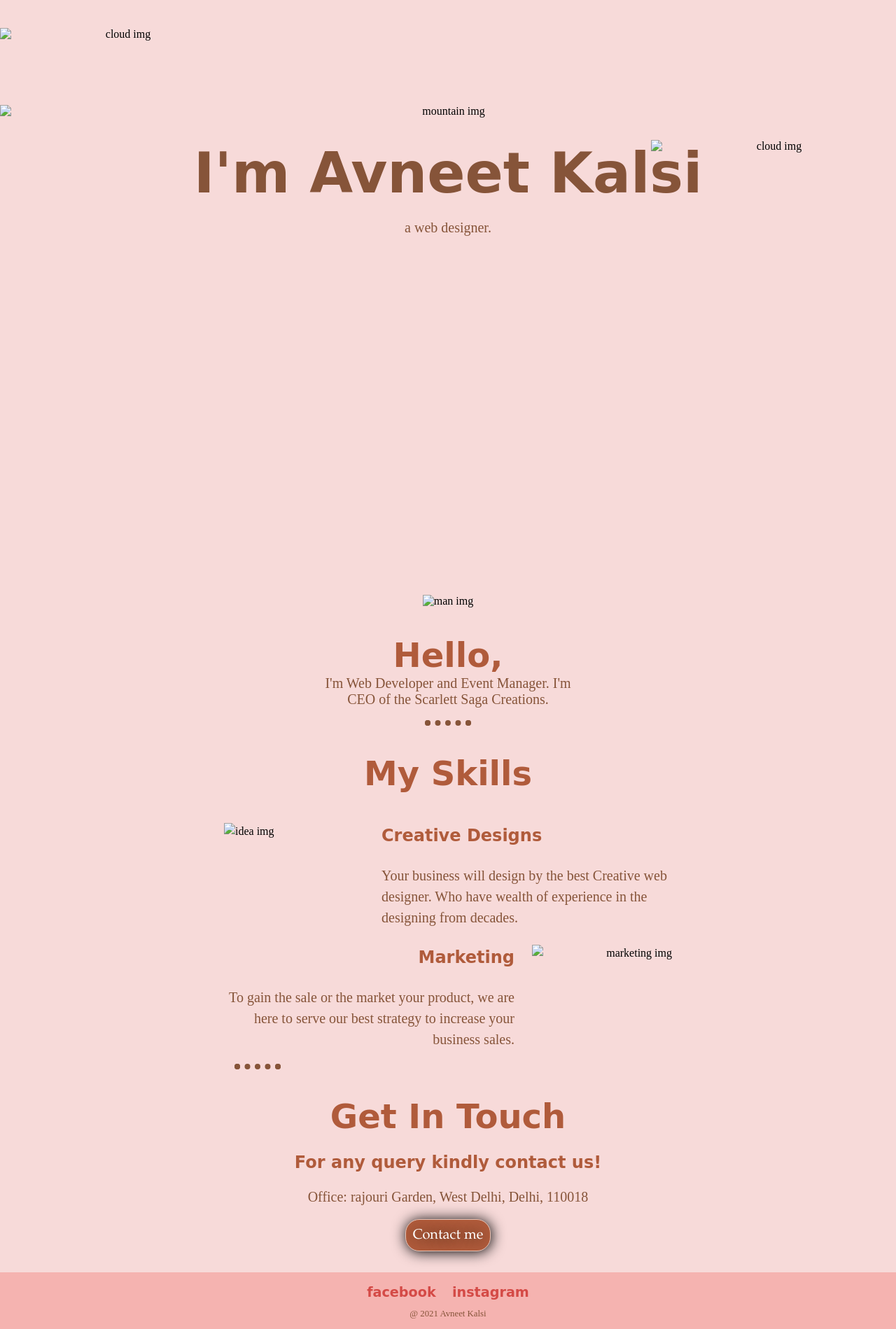
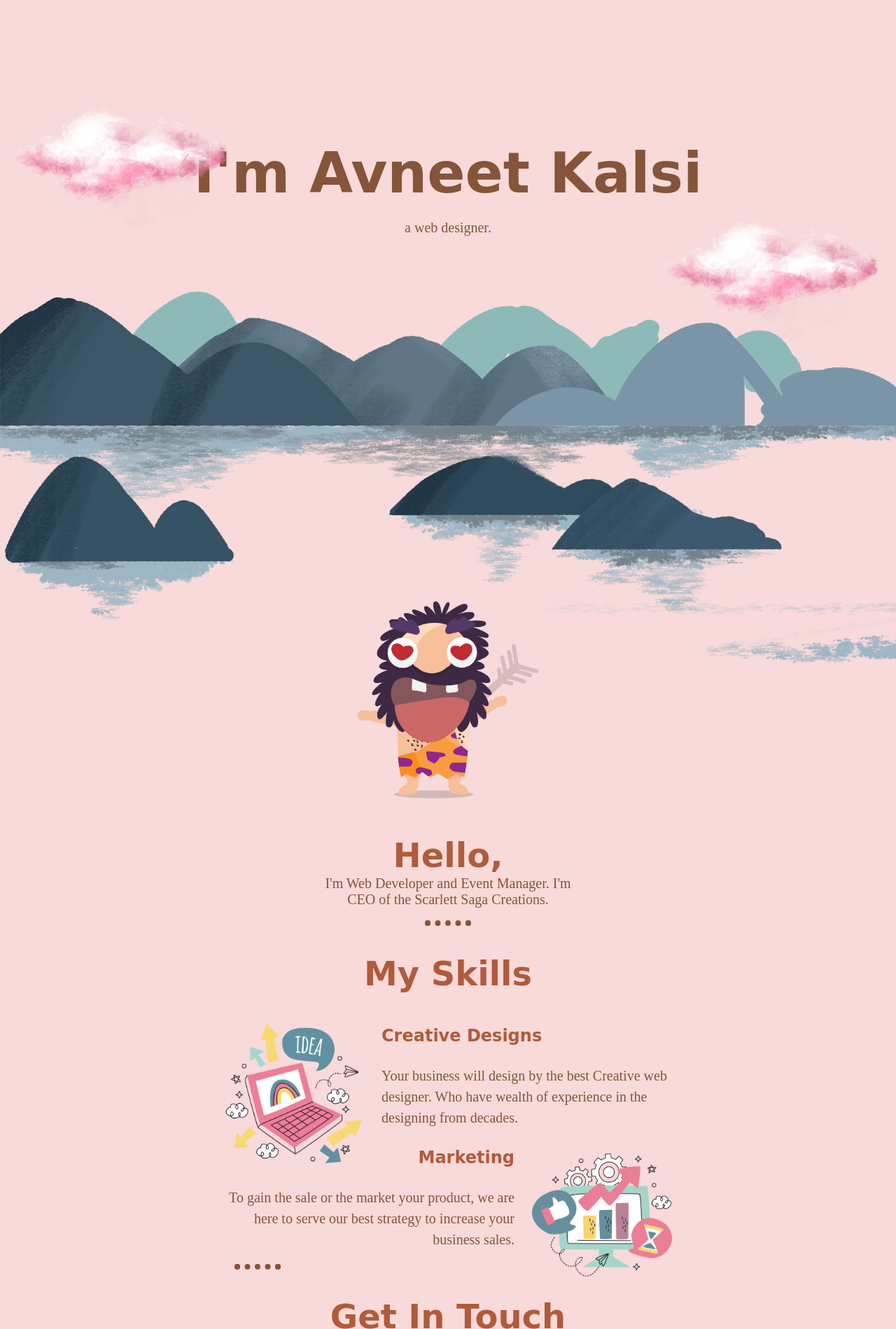
Before and after one commit to avneetayzz/site, a plain HTML site: page index.html in a window 1280 px wide. Shown: the top 1899 px of the page at 70% size. Drawn offline with Linux system fonts and the light colour scheme; files that its build step writes are made by us from their sources.

Commit message:
Update index.html

```diff
--- a/index.html
+++ b/index.html
@@ -4,33 +4,33 @@
 <head>
   <meta charset="utf-8">
   <title>Avneet</title>
-  <link rel="stylesheet" href="css/styles.css">
-  <link rel="icon" href="Favicon/Favicon.ico">
+  <link rel="stylesheet" href="styles.css">
+  <link rel="icon" href="favicon.ico">
 </head>
 
 <body>
   <div class="alpha">
-    <img class="cloud top" src="img/cloud.png" alt="cloud img">
+    <img class="cloud top" src="cloud.png" alt="cloud img">
     <h1>I'm Avneet Kalsi</h1>
     <p>a web designer.</p>
-    <img class="cloud bottom" src="img/cloud.png" alt="cloud img">
-    <img class="mountain" src="img/mountain.png" alt="mountain img">
+    <img class="cloud bottom" src="cloud.png" alt="cloud img">
+    <img class="mountain" src="Mountain.png" alt="mountain img">
   </div>
   <div class="bravo">
     <div class="profile">
-      <img class="man" src="img/man.png" alt="man img">
+      <img class="man" src="man.png" alt="man img">
       <h2>Hello,</h2>
       <p class="intro">I'm Web Developer and Event Manager. I'm CEO of the Scarlett Saga Creations.</p>
     </div><br>
     <hr>
     <h2>My Skills</h2><br>
     <div class="skill-row idea">
-      <img class="idea-img skill" src="img/idea.png" alt="idea img">
+      <img class="idea-img skill" src="idea.png" alt="idea img">
       <h3>Creative Designs</h3>
       <p>Your business will design by the best Creative web designer. Who have wealth of experience in the designing from decades.</p>
     </div>
     <div class="skill-row marketing">
-      <img class="marketing-img skill" src="img/bar-chart.png" alt="marketing img">
+      <img class="marketing-img skill" src="bar-chart.png" alt="marketing img">
       <h3>Marketing</h3>
       <p>To gain the sale or the market your product, we are here to serve our best strategy to increase your business sales.</p>
     </div><hr>
```
